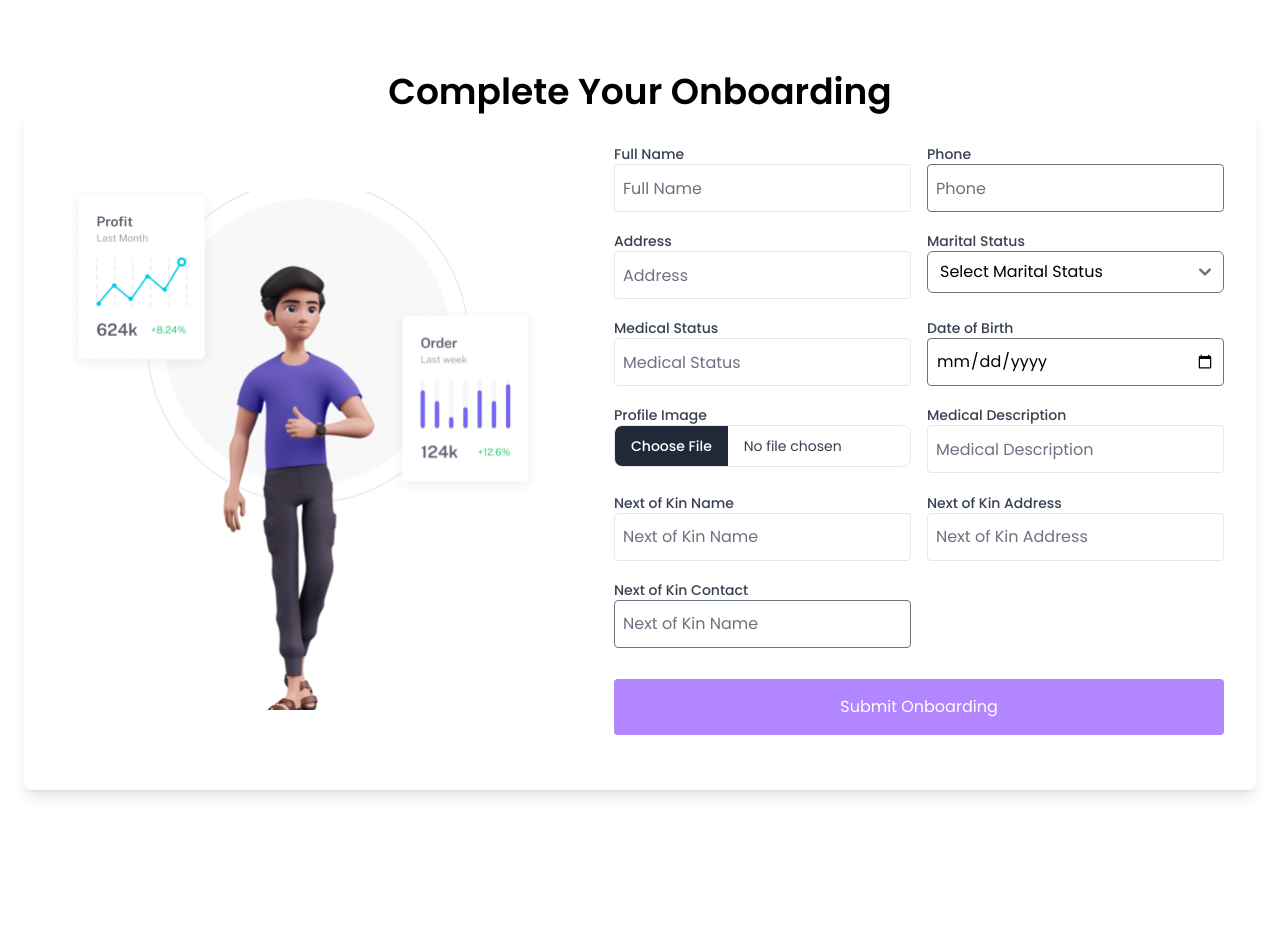
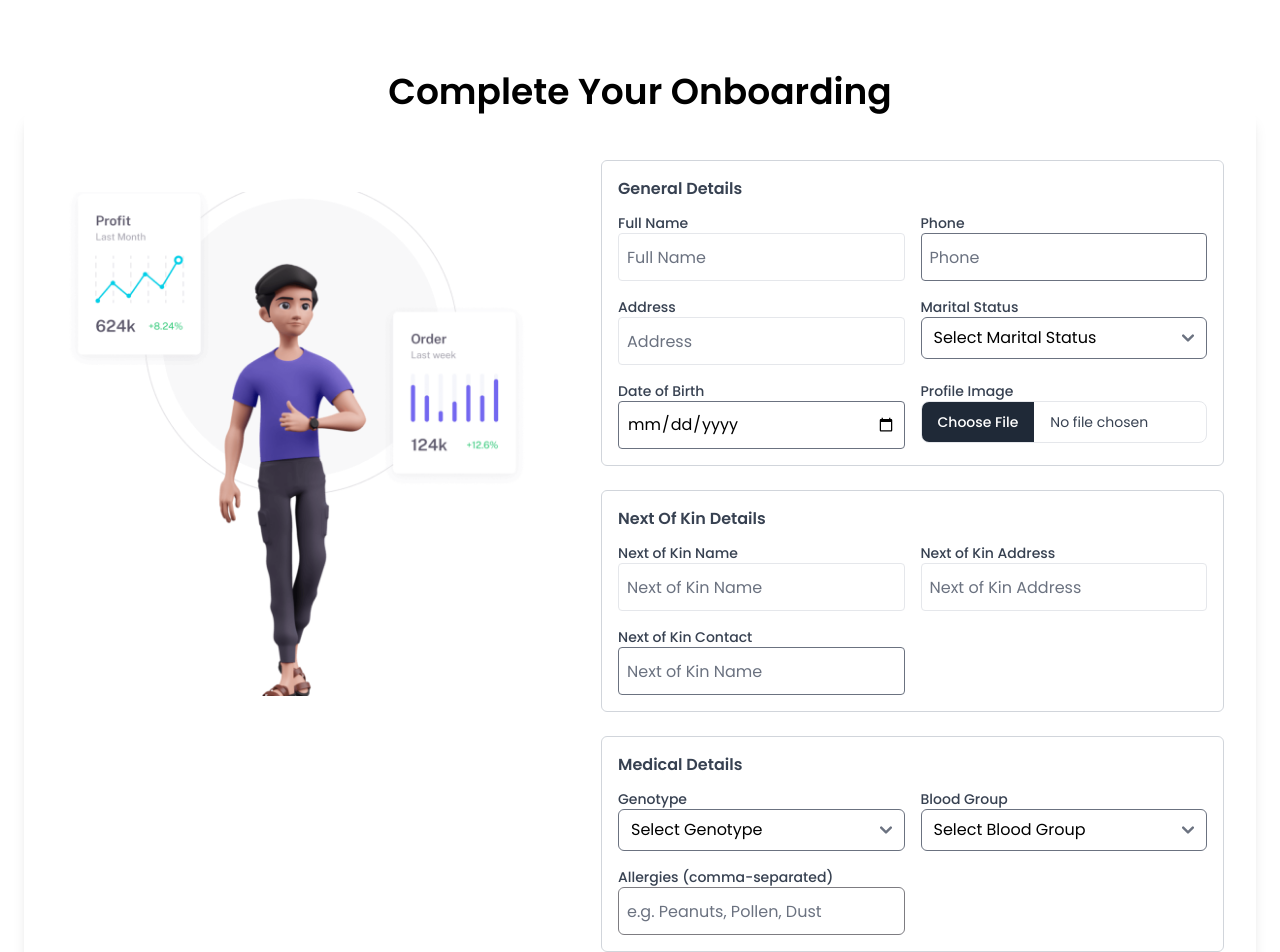
Before and after one commit to MigrationGFA/Staff-Dashboard-Frontend, a React (Vite) app: page /onboarding in a window 1280 px wide. Shown: the top 952 px of the page. Before the commit the page ends 854 px from the top, so only its background shows below. Built offline with nearby package versions, Linux system fonts and the light colour scheme.

Commit message:
update onboarding and profile page

```diff
--- a/src/component/profile/ProfileForm.jsx
+++ b/src/component/profile/ProfileForm.jsx
@@ -54,16 +54,10 @@ const ProfileForm = () => {
       user?.nextOfKinContact ||
       user?.profile?.nextOfKinContact ||
       "",
-    medicalStatus:
-      userProfile?.medicalStatus ||
-      user?.medicalStatus ||
-      user?.profile?.medicalStatus ||
-      "",
-    medicalDescription:
-      userProfile?.medicalDescription ||
-      user?.medicalDescription ||
-      user?.profile?.medicalDescription ||
-      "",
+    genotype: userProfile?.genotype || user.profile?.genotype || "",
+    bloodGroup: userProfile?.bloodGroup || user.profile?.bloodGroup || "",
+    allergies: userProfile?.allergies || user.profile?.allergies || [],
+    newAllergy: "",
   });
 
   useEffect(() => {
@@ -105,16 +99,10 @@ const ProfileForm = () => {
           user?.nextOfKinContact ||
           user.profile?.nextOfKinContact ||
           "",
-        medicalStatus:
-          userProfile?.medicalStatus ||
-          user?.medicalStatus ||
-          user.profile?.medicalStatus ||
-          "",
-        medicalDescription:
-          userProfile?.medicalDescription ||
-          user?.medicalDescription ||
-          user?.profile?.medicalDescription ||
-          "",
+        genotype: userProfile?.genotype || user.profile?.genotype || "",
+        bloodGroup: userProfile?.bloodGroup || user.profile?.bloodGroup || "",
+        allergies: userProfile?.allergies || user.profile?.allergies || [],
+        newAllergy: "",
       });
     }
   }, [user]);
@@ -147,27 +135,6 @@ const ProfileForm = () => {
     setFormData({ ...formData, [name]: value });
   };
 
-  // const handleSubmit = async (e) => {
-  //   e.preventDefault();
-  //   setLoading(true);
-  //   try {
-  //     const response = await api.profileForm({
-  //       accessToken,
-  //       refreshToken,
-  //       formData,
-  //       profileImage,
-  //       userId: user.userId,
-  //     });
-
-  //     showToast(response.message);
-  //   } catch (error) {
-  //     showToast(error.message);
-  //     console.log(error);
-  //   } finally {
-  //     setLoading(false);
-  //   }
-  // };
-
   const handleSubmit = async (e) => {
     e.preventDefault();
     setLoading(true);
@@ -175,8 +142,18 @@ const ProfileForm = () => {
     try {
       const data = new FormData();
 
+      // for (const key in formData) {
+      //   data.append(key, formData[key]);
+      // }
       for (const key in formData) {
-        data.append(key, formData[key]);
+        if (key !== "newAllergy") {
+          data.append(
+            key,
+            Array.isArray(formData[key])
+              ? JSON.stringify(formData[key])
+              : formData[key]
+          );
+        }
       }
 
       const fileInput = document.getElementById("profileImageInput");
@@ -203,8 +180,13 @@ const ProfileForm = () => {
 
   return (
     <div className="p-8 my-2 flex flex-col lg:flex-row items-center justify-around">
+      {/* Form */}
+      <form
+        className="w-full grid grid-cols-1 lg:grid-cols-2 gap-3 lg:gap-4 mt-6"
+        onSubmit={handleSubmit}
+      >
         {/* Profile Image */}
-      <div className="lg:w-2/5 flex flex-col items-center lg:mb-14">
+        <div className="col-span-2 lg:col-span-1 place-self-center flex flex-col items-center lg:mb-14">
           <div className="w-36 h-36 bg-gray-300 rounded-full flex items-center justify-center border border-sec11">
             {profileImage ? (
               <img
@@ -227,11 +209,12 @@ const ProfileForm = () => {
           </div>
         </div>
 
-      {/* Form */}
-      <form
-        className="w-full lg:w-3/5 grid grid-cols-1 lg:grid-cols-2 gap-3 lg:gap-4 mt-6"
-        onSubmit={handleSubmit}
-      >
+        <div className="col-span-2 lg:col-span-1 p-4 border border-gray-300 rounded-md mt-4">
+          <h3 className="text-md font-semibold mb-3 text-gray-700">
+            General Details
+          </h3>
+
+          <div className="grid grid-cols-1 md:grid-cols-2 gap-4">
             <div className="col-span-2 lg:col-span-1">
               <label className="block text-gray-600">Full Name</label>
               <input
@@ -343,16 +326,23 @@ const ProfileForm = () => {
                 <option value="Divorced">Divorced</option>
               </select>
             </div>
+          </div>
+        </div>
 
+        <div className="col-span-2 lg:col-span-1 p-4 border border-gray-300 rounded-md mt-4">
+          <h3 className="text-md font-semibold mb-3 text-gray-700">
+            Next of kin Details
+          </h3>
+          <div className="grid grid-cols-1 md:grid-cols-2 gap-4">
             <div className="col-span-2 lg:col-span-1">
-          <label className="block text-gray-600">Next Of Kin</label>
+              <label className="block text-gray-600">Next Of Kin Name</label>
               <input
                 type="text"
                 name="nextOfKinName"
                 value={formData.nextOfKinName}
                 onChange={handleInputChange}
                 className="w-full rounded-lg focus:ring-primary11"
-            placeholder="Next Of Kin"
+                placeholder="Next Of Kin Name"
               />
             </div>
 
@@ -371,7 +361,7 @@ const ProfileForm = () => {
             <div className="col-span-2 lg:col-span-1">
               <label className="block text-gray-600">Next Of Kin Contact</label>
               <input
-            type="text"
+                type="number"
                 name="nextOfKinContact"
                 value={formData.nextOfKinContact}
                 onChange={handleInputChange}
@@ -379,27 +369,113 @@ const ProfileForm = () => {
                 placeholder="Next Of Kin Contact"
               />
             </div>
+          </div>
+        </div>
 
+        <div className="col-span-2 lg:col-span-1 p-4 border border-gray-300 rounded-md mt-4">
+          <h3 className="text-md font-semibold mb-3 text-gray-700">
+            Medical Details
+          </h3>
+
+          <div className="grid grid-cols-1 md:grid-cols-2 gap-4">
+            {/* Genotype */}
             <div className="col-span-2 lg:col-span-1">
-          <label className="block text-gray-600">Medical Status</label>
+              <label className="block text-gray-600">Genotype</label>
+              <select
+                name="genotype"
+                value={formData.genotype}
+                onChange={handleInputChange}
+                className="w-full rounded-lg focus:ring-primary11"
+              >
+                <option value="">-- Select Genotype --</option>
+                <option value="AA">AA</option>
+                <option value="AS">AS</option>
+                <option value="SS">SS</option>
+                <option value="AC">AC</option>
+                <option value="SC">SC</option>
+              </select>
+            </div>
+
+            {/* Blood Group */}
+            <div className="col-span-2 lg:col-span-1">
+              <label className="block text-gray-600">Blood Group</label>
+              <select
+                name="bloodGroup"
+                value={formData.bloodGroup}
+                onChange={handleInputChange}
+                className="w-full rounded-lg focus:ring-primary11"
+              >
+                <option value="">-- Select Blood Group --</option>
+                <option value="A+">A+</option>
+                <option value="A-">A-</option>
+                <option value="B+">B+</option>
+                <option value="B-">B-</option>
+                <option value="AB+">AB+</option>
+                <option value="AB-">AB-</option>
+                <option value="O+">O+</option>
+                <option value="O-">O-</option>
+              </select>
+            </div>
+
+            {/* Allergies */}
+            <div className="col-span-2">
+              <label className="block text-gray-600">Allergies</label>
+              <div className="flex gap-2">
                 <input
                   type="text"
-            name="medicalStatus"
-            value={formData.medicalStatus}
-            onChange={handleInputChange}
+                  name="newAllergy"
+                  value={formData.newAllergy}
+                  onChange={(e) =>
+                    setFormData({ ...formData, newAllergy: e.target.value })
+                  }
                   className="w-full rounded-lg focus:ring-primary11"
-            placeholder="Medical Status"
+                  placeholder="Enter allergy and press Add"
                 />
+                <button
+                  type="button"
+                  className="px-4 py-2 bg-primary11 text-white rounded"
+                  onClick={() => {
+                    if (formData.newAllergy.trim() !== "") {
+                      setFormData({
+                        ...formData,
+                        allergies: [
+                          ...formData.allergies,
+                          formData.newAllergy.trim(),
+                        ],
+                        newAllergy: "",
+                      });
+                    }
+                  }}
+                >
+                  Add
+                </button>
               </div>
-        <div className="col-span-2 lg:col-span-1">
-          <label className="block text-gray-600">Medical Description</label>
-          <input
-            type="text"
-            name="medicalDescription"
-            value={formData.medicalDescription}
-            onChange={handleInputChange}
-            className="w-full rounded-lg focus:ring-primary11"
-          />
+              {/* Display added allergies */}
+              <div className="mt-2 flex flex-wrap gap-2">
+                {formData.allergies.map((allergy, index) => (
+                  <span
+                    key={index}
+                    className="bg-purple-100 text-purple-800 px-3 py-1 rounded-full text-sm flex items-center gap-2"
+                  >
+                    {allergy}
+                    <button
+                      type="button"
+                      onClick={() =>
+                        setFormData({
+                          ...formData,
+                          allergies: formData.allergies.filter(
+                            (_, i) => i !== index
+                          ),
+                        })
+                      }
+                    >
+                      ×
+                    </button>
+                  </span>
+                ))}
+              </div>
+            </div>
+          </div>
         </div>
 
         {/* Save Button */}
--- a/src/data/onboardingSchema.js
+++ b/src/data/onboardingSchema.js
@@ -8,9 +8,9 @@ export const onboardingSchema = yup.object().shape({
   phone: yup.number().required("Phone number is required"),
   address: yup.string().required("Address is required"),
   maritalStatus: yup.string().required("Marital status is required"),
-  medicalStatus: yup.string().required("Medical status is required"),
   dob: yup.date().required("Date of birth is required"),
+  genotype: yup.string().required("Genotype is required"),
+  bloodGroup: yup.string().required("Blood group is required"),
+  allergies: yup.array().of(yup.string()).required("Allergies are required"),
   image: yup.mixed().required("Image is required"),
-  // reportingOfficer: yup.string().required("Reporting Officer is required"),
-  medicalDescription: yup.string().required("Medical Description is required"),
 });
--- a/src/pages/authentication/Onboarding.jsx
+++ b/src/pages/authentication/Onboarding.jsx
@@ -157,6 +157,12 @@ const Onboarding = () => {
           onSubmit={handleSubmit(onSubmit, onError)}
           className="grid grid-cols-1 lg:grid-cols-2 gap-x-4 gap-y-2 p-8"
         >
+          <div className="lg:col-span-2 p-4 border border-gray-300 rounded-md mt-4">
+            <h3 className="text-md font-semibold mb-3 text-gray-700">
+              General Details
+            </h3>
+
+            <div className="grid grid-cols-1 md:grid-cols-2 gap-4">
               <div>
                 <label
                   htmlFor="fullName"
@@ -219,19 +225,6 @@ const Onboarding = () => {
               </div>
               <div>
                 <label
-              htmlFor="medicalStatus"
-              className="block text-sm font-medium text-gray-700"
-            >
-              Medical Status
-            </label>
-            <LongInputWithPlaceholder
-              id="medicalStatus"
-              placeholder="Medical Status"
-              {...register("medicalStatus")}
-            />
-          </div>
-          <div>
-            <label
                   htmlFor="dob"
                   className="block text-sm font-medium text-gray-700"
                 >
@@ -271,44 +264,14 @@ const Onboarding = () => {
                   id="profileImageInput"
                 />
               </div>
-          {/* <div>
-            <label
-              htmlFor="reportingOfficer"
-              className="block text-sm font-medium text-gray-700"
-            >
-              Reporting Officer
-            </label>
+            </div>
+          </div>
+          <div className="lg:col-span-2 p-4 border border-gray-300 rounded-md mt-4">
+            <h3 className="text-md font-semibold mb-3 text-gray-700">
+              Next Of Kin Details
+            </h3>
 
-            <select
-              id="reportingOfficer"
-              {...register("reportingOfficer")}
-              className="block w-full px-3 py-2 border rounded-md"
-            >
-              <option value="">Select Reporting Officer</option>
-              {reportingStaff.length > 0 &&
-                reportingStaff.map((staff) => (
-                  <option
-                    key={staff.reportingOfficerId}
-                    value={staff.reportingOfficerId}
-                  >
-                    {staff.reportingOfficerName}
-                  </option>
-                ))}
-            </select>
-          </div> */}
-          <div>
-            <label
-              htmlFor="medicalDescription"
-              className="block text-sm font-medium text-gray-700"
-            >
-              Medical Description
-            </label>
-            <LongInputWithPlaceholder
-              id="medicalDescription"
-              placeholder="Medical Description"
-              {...register("medicalDescription")}
-            />
-          </div>
+            <div className="grid grid-cols-1 md:grid-cols-2 gap-4">
               <div>
                 <label
                   htmlFor="nextOfKinName"
@@ -350,6 +313,81 @@ const Onboarding = () => {
                   {...register("nextOfKinContact")}
                 />
               </div>
+            </div>
+          </div>
+          <div className="lg:col-span-2 p-4 border border-gray-300 rounded-md mt-4">
+            <h3 className="text-md font-semibold mb-3 text-gray-700">
+              Medical Details
+            </h3>
+
+            <div className="grid grid-cols-1 md:grid-cols-2 gap-4">
+              <div>
+                <label
+                  htmlFor="genotype"
+                  className="block text-sm font-medium text-gray-700"
+                >
+                  Genotype
+                </label>
+                <select
+                  id="genotype"
+                  {...register("genotype")}
+                  className="block w-full px-3 py-2 border rounded-md"
+                >
+                  <option value="">Select Genotype</option>
+                  <option value="AA">AA</option>
+                  <option value="AS">AS</option>
+                  <option value="SS">SS</option>
+                  <option value="AC">AC</option>
+                  <option value="SC">SC</option>
+                </select>
+              </div>
+
+              <div>
+                <label
+                  htmlFor="bloodGroup"
+                  className="block text-sm font-medium text-gray-700"
+                >
+                  Blood Group
+                </label>
+                <select
+                  id="bloodGroup"
+                  {...register("bloodGroup")}
+                  className="block w-full px-3 py-2 border rounded-md"
+                >
+                  <option value="">Select Blood Group</option>
+                  <option value="A+">A+</option>
+                  <option value="A-">A-</option>
+                  <option value="B+">B+</option>
+                  <option value="B-">B-</option>
+                  <option value="AB+">AB+</option>
+                  <option value="AB-">AB-</option>
+                  <option value="O+">O+</option>
+                  <option value="O-">O-</option>
+                </select>
+              </div>
+
+              <div>
+                <label
+                  htmlFor="allergies"
+                  className="block text-sm font-medium text-gray-700"
+                >
+                  Allergies (comma-separated)
+                </label>
+                <LongInputWithPlaceholder
+                  id="allergies"
+                  placeholder="e.g. Peanuts, Pollen, Dust"
+                  onChange={(e) => {
+                    const allergiesArray = e.target.value
+                      .split(",")
+                      .map((item) => item.trim())
+                      .filter(Boolean);
+                    setValue("allergies", allergiesArray);
+                  }}
+                  className="border rounded-md border-primary5"
+                />
+              </div>
+            </div>
+          </div>
           <div className="col-span-1 lg:col-span-2 my-3">
             <ButtonLongPurple
               type="submit"
```
Also changed, not shown: src/component/overview/DailyAttendance.jsx (+21 -14 lines). Lines whose indentation alone changed are shown as unchanged.
